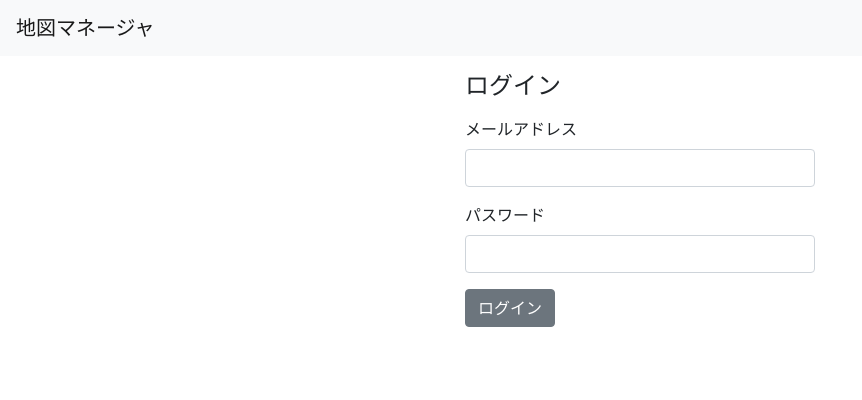
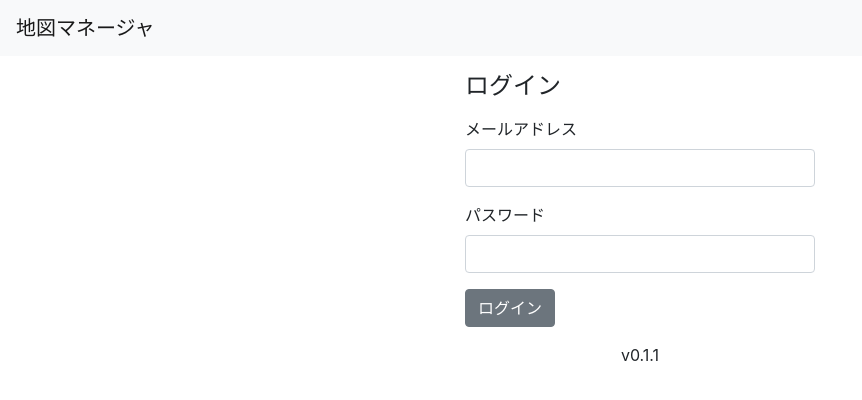
Before and after one commit to ItIsSunny385/chizu-manager-firebase, a Next.js app in the folder chizu-manager-firebase/: page /users/login in a window 1280 px wide. Shown: the top 400 px of the page, without its empty margins (0-862 px from the left). Built offline with nearby package versions, Linux system fonts and the light colour scheme.

Commit message:
ログイン画面にバージョン情報を追加

```diff
--- a/chizu-manager-firebase/package.json
+++ b/chizu-manager-firebase/package.json
@@ -1,6 +1,6 @@
 {
     "name": "chizu-manager-firebase",
-    "version": "0.1.0",
+    "version": "0.1.1",
     "description": "Chizu Manager Application by Firebase",
     "main": "firebaseFunctions.js",
     "scripts": {
--- a/chizu-manager-firebase/src/pages/users/login.tsx
+++ b/chizu-manager-firebase/src/pages/users/login.tsx
@@ -6,6 +6,7 @@ import { Button, Col, Container, Form, FormGroup, Input, Label, Row } from 'reac
 import FlashMessage, { Props as FlashMessageProps } from '../../components/FlashMessage';
 import { Colors } from '../../types/bootstrap';
 import { useRouter } from 'next/router';
+import packageJson from '../../../package.json';
 
 const auth = firebase.auth();
 const db = firebase.firestore();
@@ -91,6 +92,7 @@ export default function Login() {
                                 }}
                             >ログイン</Button>
                         </Form>
+                        <div className="text-center mt-3">v{packageJson.version}</div>
                     </Col>
                     <Col className="d-none d-md-block" />
                 </Row>
```
